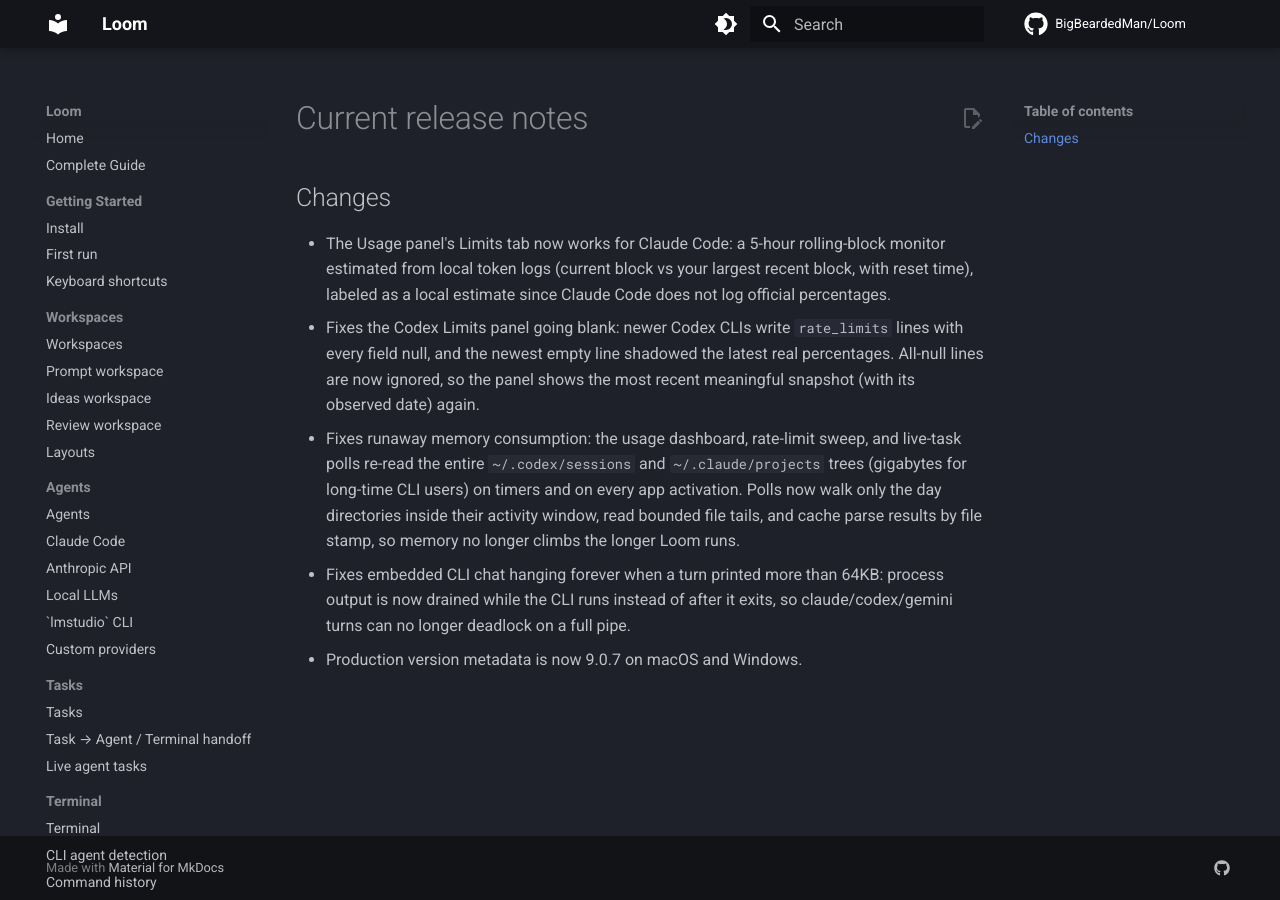
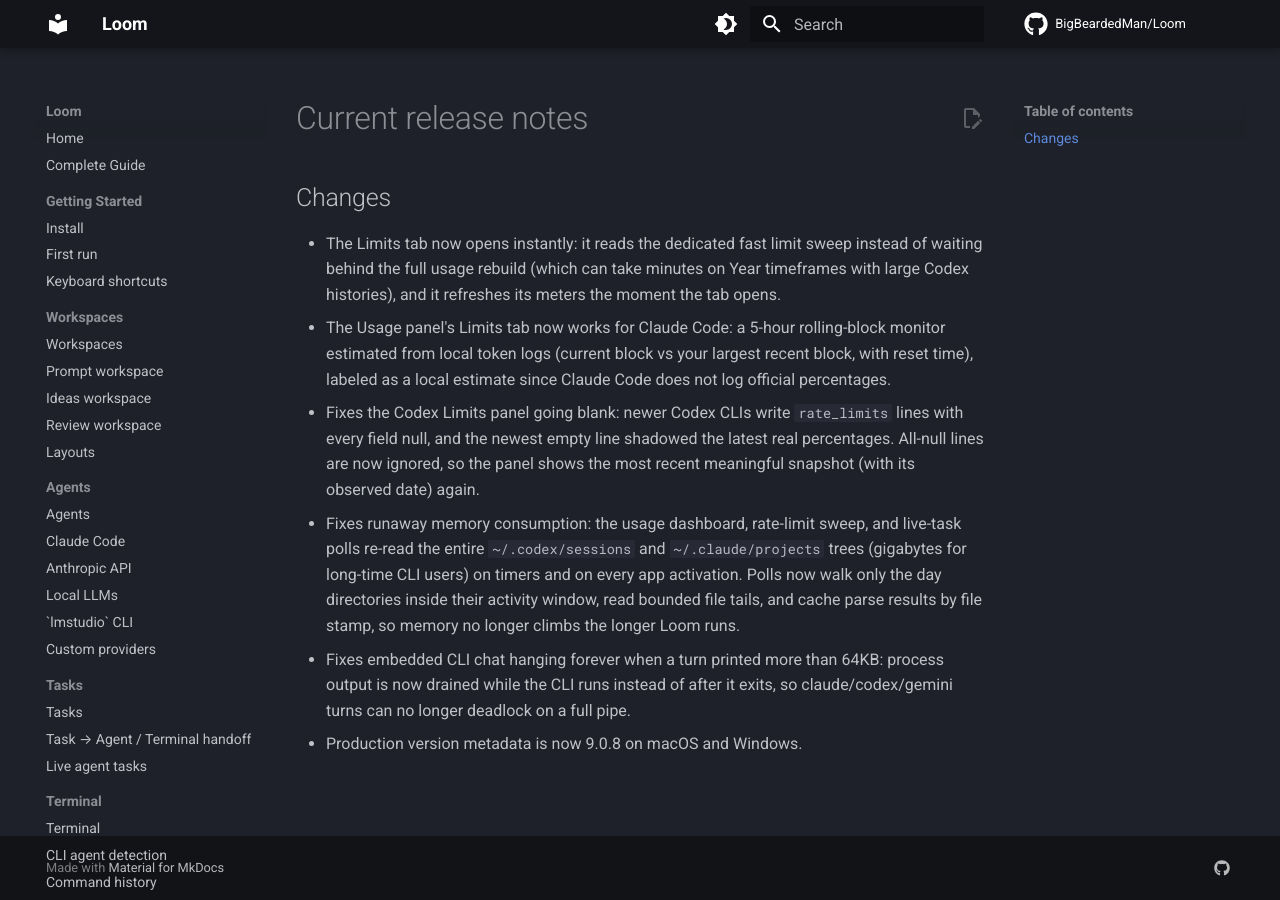
Before and after one commit to BigBeardedMan/Loom, an MkDocs documentation site: the page built from docs/releasing/current-release-notes.md, in a window 1280 px wide. Built offline with MkDocs 1.6.1 and Material for MkDocs 9.7.7, drawn with Linux system fonts in a browser that asks for light colours; comment, search, counter and statistics services are not loaded.

Commit message:
Prepare Loom 9.0.8 release
Limits tab no longer waits behind the full usage rebuild.

Co-Authored-By: Claude Fable 5 <noreply@anthropic.com>

```diff
--- a/docs/releasing/current-release-notes.md
+++ b/docs/releasing/current-release-notes.md
@@ -1,7 +1,8 @@
 ## Changes
 
+- The Limits tab now opens instantly: it reads the dedicated fast limit sweep instead of waiting behind the full usage rebuild (which can take minutes on Year timeframes with large Codex histories), and it refreshes its meters the moment the tab opens.
 - The Usage panel's Limits tab now works for Claude Code: a 5-hour rolling-block monitor estimated from local token logs (current block vs your largest recent block, with reset time), labeled as a local estimate since Claude Code does not log official percentages.
 - Fixes the Codex Limits panel going blank: newer Codex CLIs write `rate_limits` lines with every field null, and the newest empty line shadowed the latest real percentages. All-null lines are now ignored, so the panel shows the most recent meaningful snapshot (with its observed date) again.
 - Fixes runaway memory consumption: the usage dashboard, rate-limit sweep, and live-task polls re-read the entire `~/.codex/sessions` and `~/.claude/projects` trees (gigabytes for long-time CLI users) on timers and on every app activation. Polls now walk only the day directories inside their activity window, read bounded file tails, and cache parse results by file stamp, so memory no longer climbs the longer Loom runs.
 - Fixes embedded CLI chat hanging forever when a turn printed more than 64KB: process output is now drained while the CLI runs instead of after it exits, so claude/codex/gemini turns can no longer deadlock on a full pipe.
-- Production version metadata is now 9.0.7 on macOS and Windows.
+- Production version metadata is now 9.0.8 on macOS and Windows.
--- a/project.yml
+++ b/project.yml
@@ -10,8 +10,8 @@ options:
 settings:
   base:
     SWIFT_VERSION: "6.0"
-    MARKETING_VERSION: "9.0.7"
-    CURRENT_PROJECT_VERSION: "97"
+    MARKETING_VERSION: "9.0.8"
+    CURRENT_PROJECT_VERSION: "98"
     CODE_SIGN_STYLE: Manual
     CODE_SIGN_IDENTITY: "Loom Local Codesign"
     DEVELOPMENT_TEAM: ""
```
Also changed, not shown: 4 other files.
